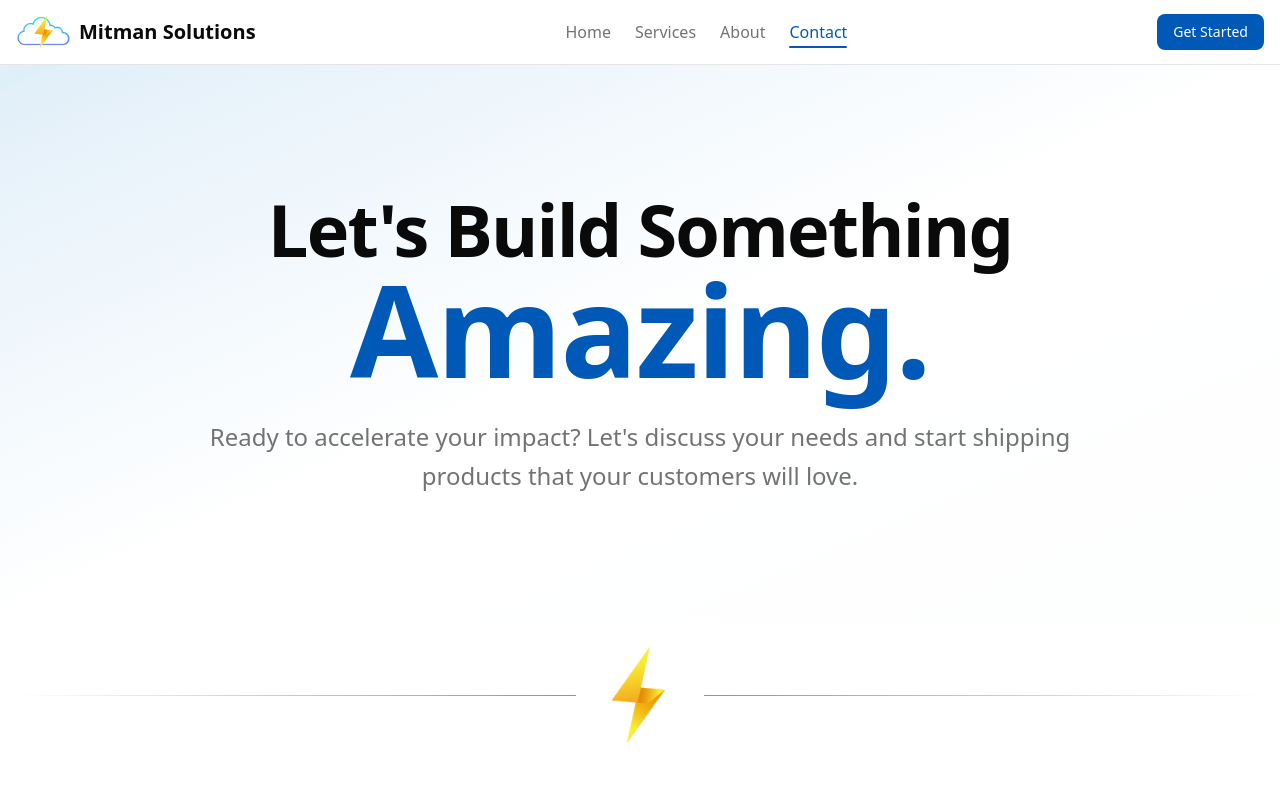
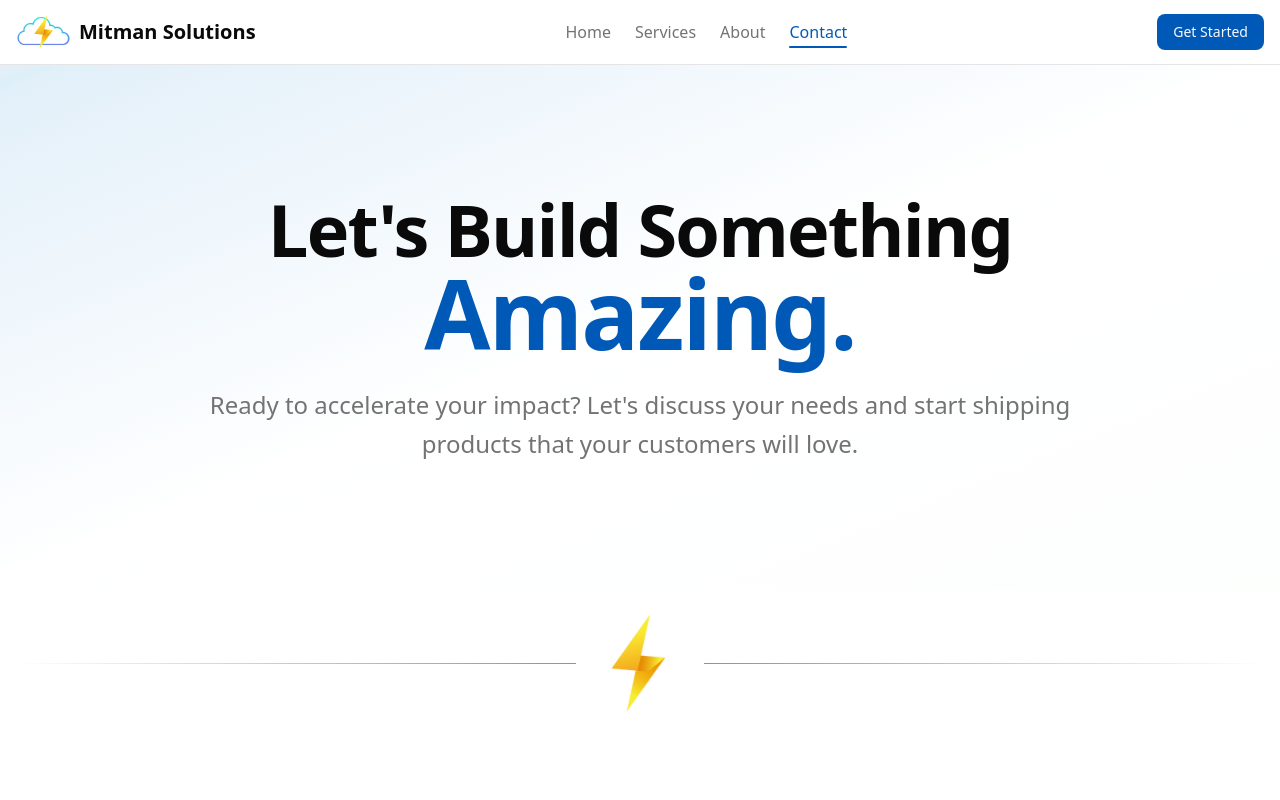
Before and after one commit to mmitman33/mitman-solutions, a Next.js app: page /contact in a window 1280 px wide. Shown: the top 800 px of the page. Built offline with nearby package versions, Linux system fonts and the light colour scheme.

Commit message:
Resize word

```diff
--- a/src/app/contact/page.tsx
+++ b/src/app/contact/page.tsx
@@ -77,7 +77,7 @@ export default function Contact() {
             <div className="max-w-4xl mx-auto space-y-6">
               <h1 className="text-5xl sm:text-6xl lg:text-7xl font-bold tracking-tight">
                 Let&apos;s Build Something
-                <span className="text-primary block text-7xl sm:text-8xl lg:text-9xl">Amazing.</span>
+                <span className="text-primary block text-6xl sm:text-7xl lg:text-8xl">Amazing.</span>
               </h1>
               <p className="text-xl sm:text-2xl text-muted-foreground leading-relaxed">
                 Ready to accelerate your impact?
```
